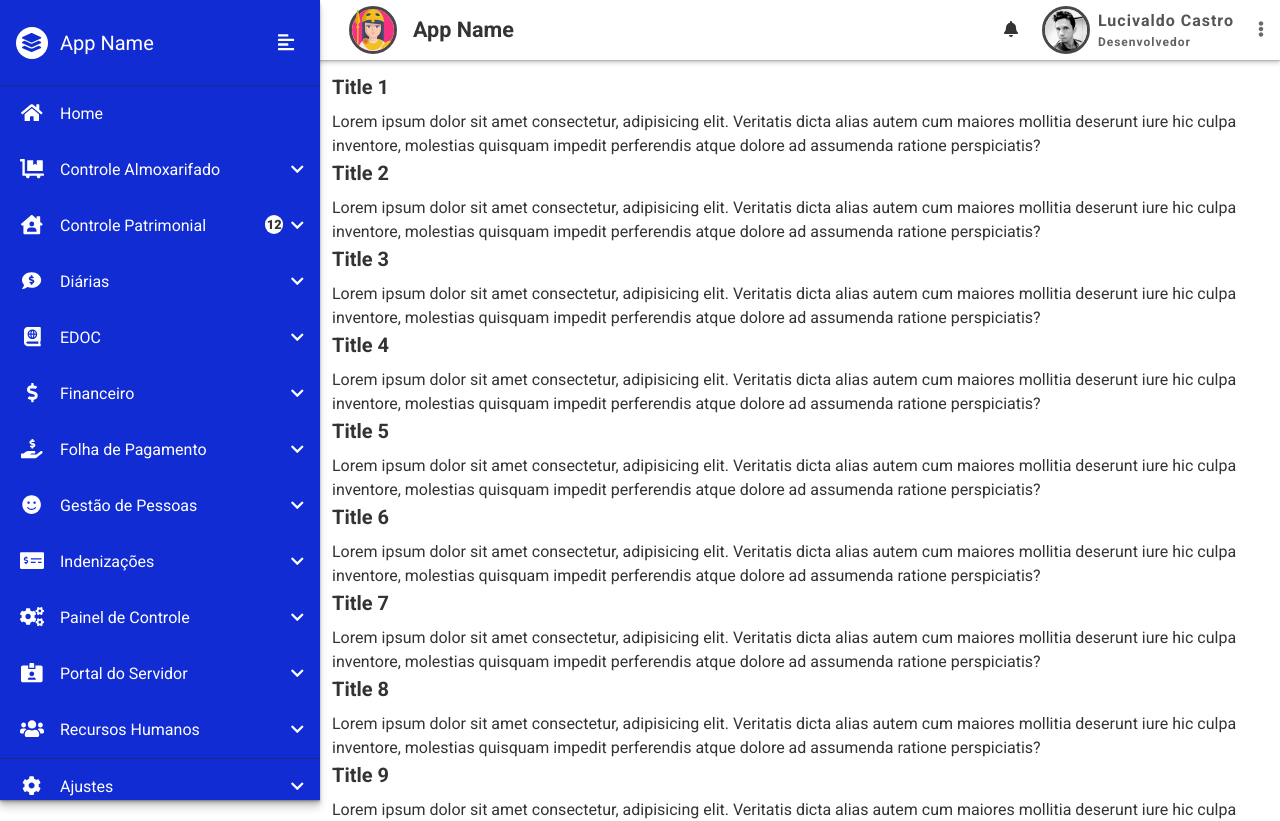
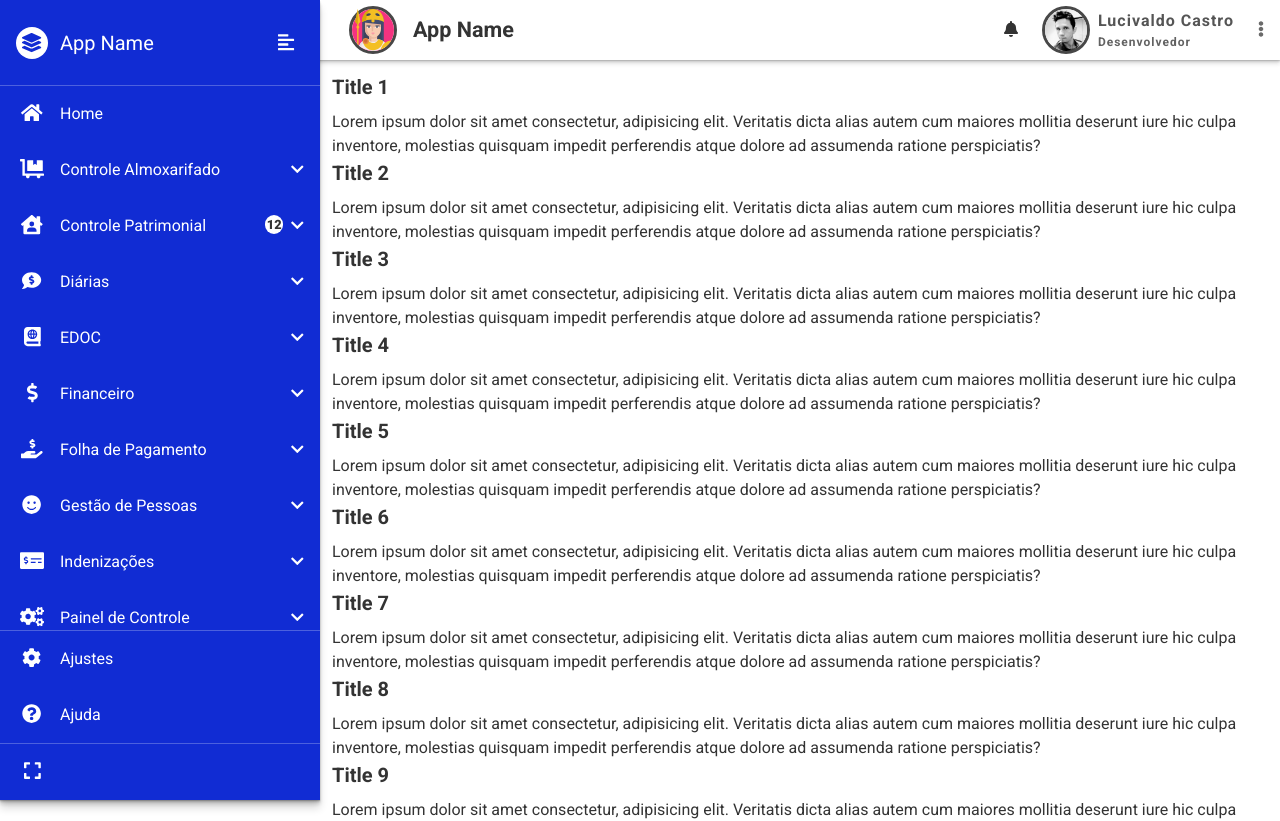
Before and after one commit to lucivaldo/vue-layout-example1, a Vue app: page / in a window 1280 px wide. Shown: the top 821 px of the page. Built offline with nearby package versions, Linux system fonts and the light colour scheme.

Commit message:
Fixação do sidebar__header e sidebar__footer na sidebar, deixando a navegação principal dos itens com overflow auto de conteúdo

```diff
--- a/src/App.vue
+++ b/src/App.vue
@@ -41,11 +41,11 @@ export default {
   margin-left: 0;
 }
 
-.app-sidebar--shrink.app-sidebar--overflow #main {
+.app-sidebar--shrink.app-sidebar__nav--overflow #main {
   margin-left: calc(5rem - 4px);
 }
 
-.app-sidebar--shrink.app-sidebar--overflow.app-sidebar--hide-desktop #main {
+.app-sidebar--shrink.app-sidebar__nav--overflow.app-sidebar--hide-desktop #main {
   margin-left: 0;
 }
 
--- a/src/components/layout/AppSidebar.vue
+++ b/src/components/layout/AppSidebar.vue
@@ -1,5 +1,5 @@
 <template>
-  <ul class="app-sidebar" ref="app-sidebar">
+  <div class="app-sidebar" ref="app-sidebar">
     <header class="app-sidebar__header">
       <span class="app-sidebar__header__icon icon-leading"><i class="fas fa-layer-group"></i></span>
       <span class="app-sidebar__header__title">App Name</span>
@@ -10,6 +10,7 @@
       </span>
     </header>
 
+    <ul class="app-sidebar__nav" ref="app-sidebar__nav">
       <li class="app-sidebar__item">
         <a href="#" class="app-sidebar__link">
           <span class="icon icon-leading"><i class="fas fa-home"></i></span>
@@ -28,7 +29,7 @@
           </span>
         </a>
 
-      <ul class="app-subnav">
+        <ul class="app-sidebar__subnav">
           <li class="app-sidebar__item">
             <a href="#" class="app-sidebar__link">
               <span class="icon icon-leading"><i class="far fa-clipboard"></i></span>
@@ -117,7 +118,7 @@
           </span>
         </a>
 
-      <ul class="app-subnav">
+        <ul class="app-sidebar__subnav">
           <li class="app-sidebar__item">
             <a href="#" class="app-sidebar__link">
               <span class="icon icon-leading"><i class="far fa-clipboard"></i></span>
@@ -347,6 +348,7 @@
           </span>
         </a>
       </li>
+    </ul>
 
     <div class="app-sidebar__footer">
       <li class="app-sidebar__divider"></li>
@@ -356,11 +358,6 @@
           <a href="#" class="app-sidebar__link">
             <span class="icon icon-leading"><i class="fas fa-cog"></i></span>
             <span class="app-sidebar__link__text">Ajustes</span>
-            <span class="icon icon-trailing">
-              <span class="icon-trailing__item-status">
-                <i class="fas fa-chevron-down"></i>
-              </span>
-            </span>
           </a>
         </li>
 
@@ -368,11 +365,6 @@
           <a href="#" class="app-sidebar__link">
             <span class="icon icon-leading"><i class="fas fa-question-circle"></i></span>
             <span class="app-sidebar__link__text">Ajuda</span>
-            <span class="icon icon-trailing">
-              <span class="icon-trailing__item-status">
-                <i class="fas fa-chevron-down"></i>
-              </span>
-            </span>
           </a>
         </li>
 
@@ -385,7 +377,7 @@
         </li>
       </ul>
     </div>
-  </ul>
+  </div>
 </template>
 
 <script>
@@ -395,12 +387,10 @@ export default {
   created() {
     const observer = new ResizeObserver(entries => {
       for (const entry of entries) {
-        console.log(entry.contentRect.width)
-
         if (entry.contentRect.width === 45) {
-          document.body.classList.add('app-sidebar--overflow')
+          document.body.classList.add('app-sidebar__nav--overflow')
         } else if (entry.contentRect.width === 76) {
-          document.body.classList.remove('app-sidebar--overflow')
+          document.body.classList.remove('app-sidebar__nav--overflow')
         }
       }
     })
@@ -420,7 +410,7 @@ export default {
       document.body.classList.toggle('app-sidebar--shrink')
     })
 
-    const appSubnavs = document.querySelectorAll('.app-subnav')
+    const appSubnavs = document.querySelectorAll('.app-sidebar__subnav')
     appSubnavs.forEach(appSubnav => {
       const appSidebarItem = appSubnav.closest('.app-sidebar__item')
       const appSidebarLink = appSidebarItem.querySelector('.app-sidebar__link')
@@ -436,35 +426,40 @@ export default {
       })
     })
 
-    this.observer.observe(this.$refs['app-sidebar'])
+    this.observer.observe(this.$refs['app-sidebar__nav'])
   },
 }
 </script>
 
 <style lang="scss">
+$debug: false;
+$debug-color: coral;
+
 :root {
-  --app-sidebar-background-color: #112cd3;
+  --app-sidebar-bg-color: #112cd3;
+  --app-sidebar-nav-text-color: white;
   --app-sidebar-width: 80%;
   --app-sidebar-icon-font-size: 1.2rem;
   --app-sidebar-icon-width: 2rem;
-  --app-sidebar-divider-color: rgba(44, 44, 44, .45);
-  --app-sidebar-transition-timing: .4s;
+  --app-sidebar-divider-color: rgba(255, 255, 255, .25);
+  --app-transition-timing: .4s;
+  --app-sidebar-transition-timing-function: cubic-bezier(0.165, 0.84, 0.44, 1);
 }
 
 .app-sidebar {
-  background-color: var(--app-sidebar-background-color, #112cd3);
-  // border: 1px solid coral; // debug
+  @if $debug { border: 1px solid $debug-color; }
+
+  background-color: var(--app-sidebar-bg-color, #112cd3);
   position: fixed;
   top: 0;
   left: 0;
   height: 100%;
-  transition: var(--app-sidebar-transition-timing, -4s) cubic-bezier(0.165, 0.84, 0.44, 1);
+  transition: var(--app-transition-timing, -4s) var(--app-sidebar-transition-timing-function, ease);
   transform: translateX(-100%);
   box-shadow: 0 1px 1px rgba(0,0,0,0.15),
               0 2px 2px rgba(0,0,0,0.15),
               0 4px 4px rgba(0,0,0,0.15),
               0 8px 8px rgba(0,0,0,0.15);
-  overflow: auto;
   width: var(--app-sidebar-width);
 }
 
@@ -474,6 +469,10 @@ export default {
 
 .app-sidebar--shrink .app-sidebar {
   width: calc(1rem + var(--app-sidebar-icon-width) + .75rem);
+
+  &__link__text {
+    opacity: 0;
+  }
 
   .app-sidebar__header {
     position: relative;
@@ -494,6 +493,9 @@ export default {
 }
 
 .app-sidebar {
+  display: flex;
+  flex-direction: column;
+
   &__header {
     border-bottom: 1px solid var(--app-sidebar-divider-color);
     display: flex;
@@ -501,9 +503,9 @@ export default {
     padding: 1.65rem 1rem;
 
     .icon-leading {
-      background-color: white;
+      background-color: var(--app-sidebar-nav-text-color, white);
       border-radius: 555%;
-      color: var(--app-sidebar-background-color, #112cd3);
+      color: var(--app-sidebar-bg-color, #112cd3);
       display: inline-flex;
       font-size: var(--app-sidebar-icon-font-size);
       justify-content: center;
@@ -514,13 +516,13 @@ export default {
     }
 
     &__title {
-      color: white;
+      color: var(--app-sidebar-nav-text-color, white);
       font-size: 1.25rem;
       white-space: nowrap;
     }
 
     .app-sidebar__hide {
-      color: white;
+      color: var(--app-sidebar-nav-text-color, white);
       margin-left: auto;
       display: inline-block;
       font-size: 1.15rem;
@@ -532,24 +534,31 @@ export default {
     }
   }
 
+  &__nav {
+    flex: 1;
+    overflow-y: auto;
+    overflow-x: hidden;
+  }
+
   &__item {
     display: block;
   }
 
   &__link {
-    color: white;
+    color: var(--app-sidebar-nav-text-color, white);
     display: flex;
     align-items: center;
     padding: .85rem 1rem;
     text-decoration: none;
-    transition: var(--app-sidebar-transition-timing);
+    transition: var(--app-transition-timing);
 
     > * {
       flex: 0 0 auto;
     }
 
     .icon-leading {
-      // border: 1px solid coral; // debug
+      @if $debug { border: 1px solid $debug-color; }
+
       display: inline-block;
       text-align: center;
       margin-right: .75rem;
@@ -578,7 +587,7 @@ export default {
 
     .icon-trailing__item-status {
       font-size: .9em;
-      transition: var(--app-sidebar-transition-timing);
+      transition: var(--app-transition-timing);
     }
   }
 
@@ -598,15 +607,15 @@ export default {
   }
 }
 
-.app-sidebar .app-subnav {
+.app-sidebar__subnav {
   border-left: 5px solid #040609;
   max-height: 0;
   overflow: hidden;
-  transition: var(--app-sidebar-transition-timing);
+  transition: var(--app-transition-timing);
 }
 
 .app-sidebar .app-sidebar__item--expand {
-  > .app-subnav {
+  > .app-sidebar__subnav {
     max-height: 100vh;
   }
 
@@ -640,11 +649,7 @@ export default {
     }
   }
 
-  .app-sidebar--shrink .app-sidebar {
-    overflow-x: hidden;
-  }
-
-  .app-sidebar--shrink.app-sidebar--overflow .app-sidebar {
+  .app-sidebar--shrink.app-sidebar__nav--overflow .app-sidebar {
     width: calc(5rem - 4px);
   }
 }
```
Lines whose indentation alone changed are shown as unchanged.
